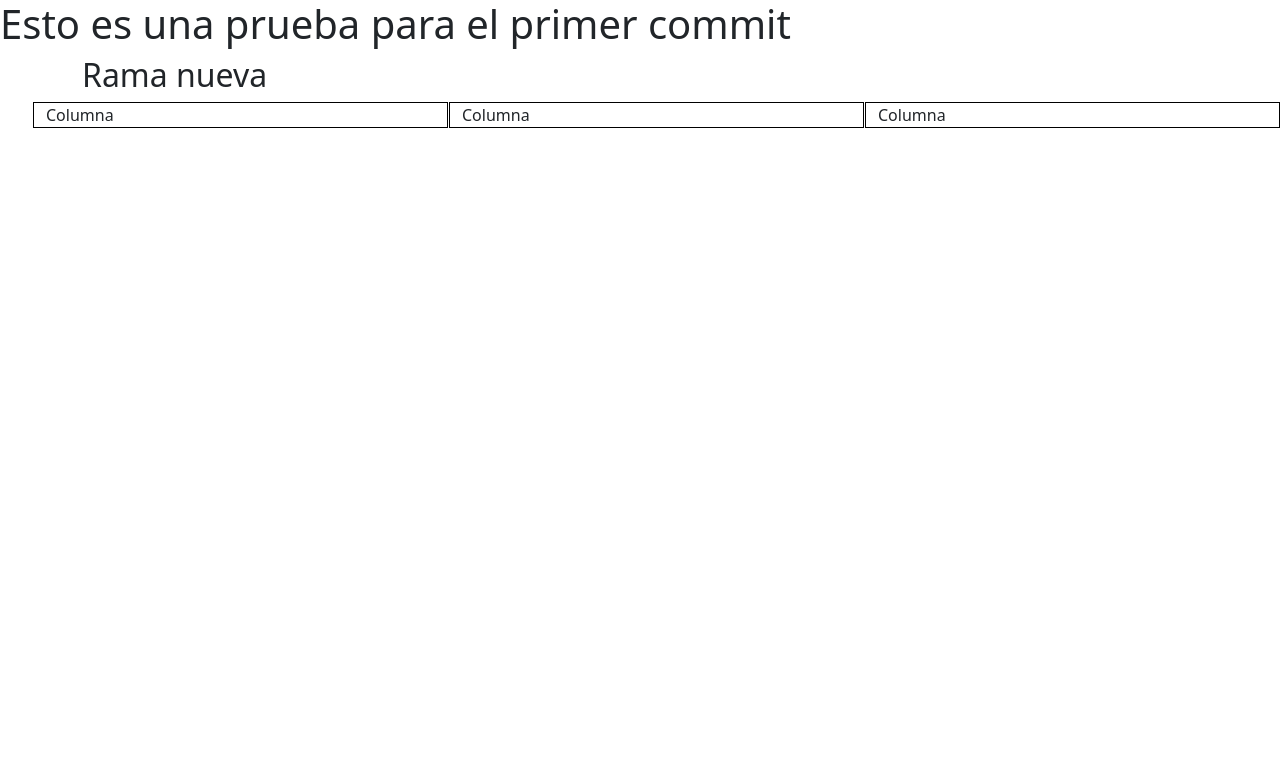
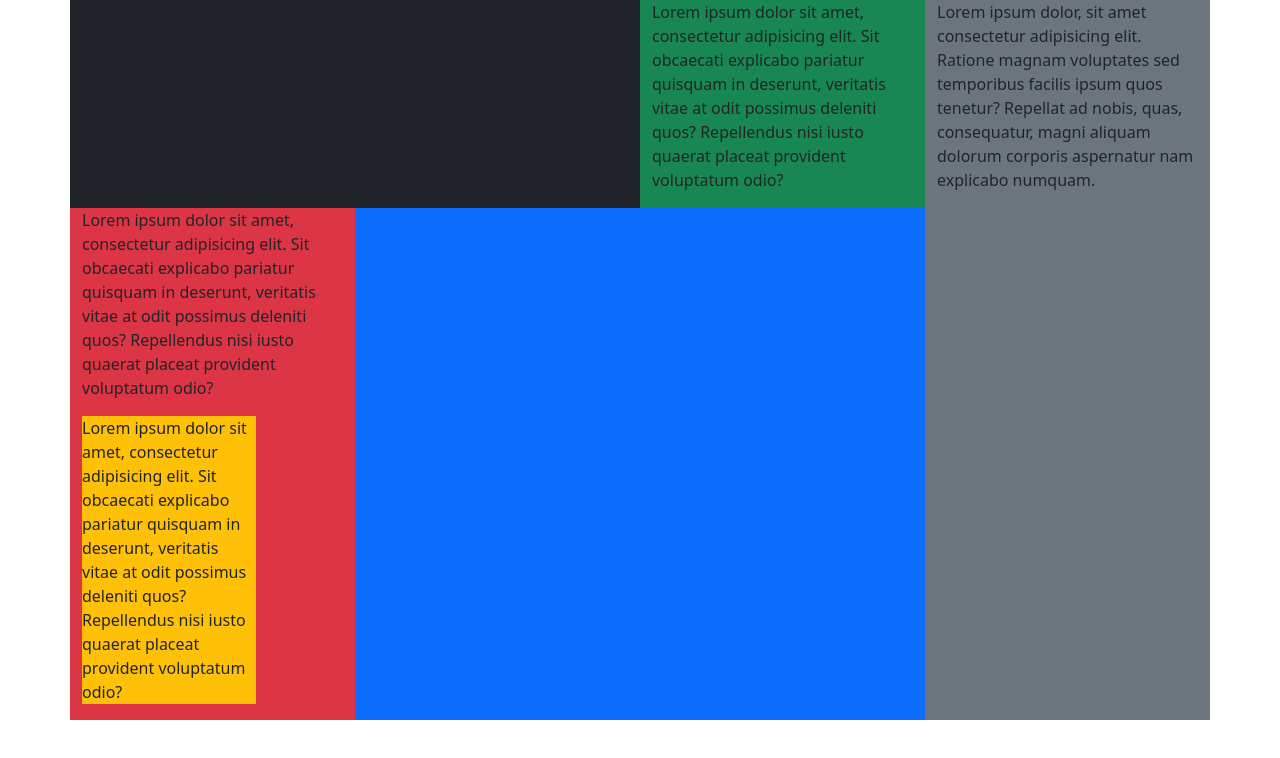
Before and after one commit to J-Dev25/Css-blu, a plain HTML site: page index.html in a window 1280 px wide. Drawn offline with nearby package versions, Linux system fonts and the light colour scheme.

Commit message:
Primer problema a resolver, la grid no esta correctamente alineada

```diff
--- a/index.html
+++ b/index.html
@@ -7,28 +7,37 @@
     <!-- Boostrap 5 -->
     <link href="https://cdn.jsdelivr.net/npm/bootstrap@5.3.0-alpha3/dist/css/bootstrap.min.css" rel="stylesheet" integrity="sha384-KK94CHFLLe+nY2dmCWGMq91rCGa5gtU4mk92HdvYe+M/SXH301p5ILy+dN9+nJOZ" crossorigin="anonymous"><link href="https://cdn.jsdelivr.net/npm/bootstrap@5.3.0-alpha3/dist/css/bootstrap.min.css" rel="stylesheet" integrity="sha384-KK94CHFLLe+nY2dmCWGMq91rCGa5gtU4mk92HdvYe+M/SXH301p5ILy+dN9+nJOZ" crossorigin="anonymous">
     <!-- css------------- -->
-    <link rel="stylesheet" href="css/style.css">
+    <!-- <link rel="stylesheet" href="css/style.css"> -->
     <!-- -------------- -->
     <title>Primer proyecto html css y git</title>
 </head>
 <body>
-    <header>
-        <h1>Esto es una prueba para el primer commit</h1>
-    </header>
 
-    <main>
-        <article>
-            <div class="container">
-                <h2>Rama nueva</h2>
+    <main class="container">
+        <div class="row">
+            <!-- Columna Izquiera -->
+            <div class="col-12 col-lg-9 bg-primary">
+                <div class="row">
+                    <div class="col-12 col-lg-8 bg-dark">
+                        <p>Lorem ipsum dolor sit amet, consectetur adipisicing elit. Sit obcaecati explicabo pariatur quisquam in deserunt, veritatis vitae at odit possimus deleniti quos? Repellendus nisi iusto quaerat placeat provident voluptatum odio?</p>
+                    </div>
+                    <div class="col-12 col-lg-4 bg-success">
+                        <p>Lorem ipsum dolor sit amet, consectetur adipisicing elit. Sit obcaecati explicabo pariatur quisquam in deserunt, veritatis vitae at odit possimus deleniti quos? Repellendus nisi iusto quaerat placeat provident voluptatum odio?</p>
+                    </div>
+                    <div class="col-12 col-lg-4 bg-danger">
+                        <p>Lorem ipsum dolor sit amet, consectetur adipisicing elit. Sit obcaecati explicabo pariatur quisquam in deserunt, veritatis vitae at odit possimus deleniti quos? Repellendus nisi iusto quaerat placeat provident voluptatum odio?</p>
+                        <div class="col-12 col-lg-8 bg-warning">
+                            <p>Lorem ipsum dolor sit amet, consectetur adipisicing elit. Sit obcaecati explicabo pariatur quisquam in deserunt, veritatis vitae at odit possimus deleniti quos? Repellendus nisi iusto quaerat placeat provident voluptatum odio?</p>
+                        </div>
+                    </div>
+                </div>
             </div>
-            <div class="container-fluid">
-                <ul class="row">
-                    <li class="col one-item">Columna</li>
-                    <li class="col two-item">Columna</li>
-                    <li class="col three-item">Columna</li>
-                </ul>
+
+            <!-- Columna Derecha -->
+            <div class="col-12 col-lg-3 bg-secondary">
+                <p>Lorem ipsum dolor, sit amet consectetur adipisicing elit. Ratione magnam voluptates sed temporibus facilis ipsum quos tenetur? Repellat ad nobis, quas, consequatur, magni aliquam dolorum corporis aspernatur nam explicabo numquam. </p>
             </div>
-        </article>
+        </div>
     </main>
 
 </body>
```
